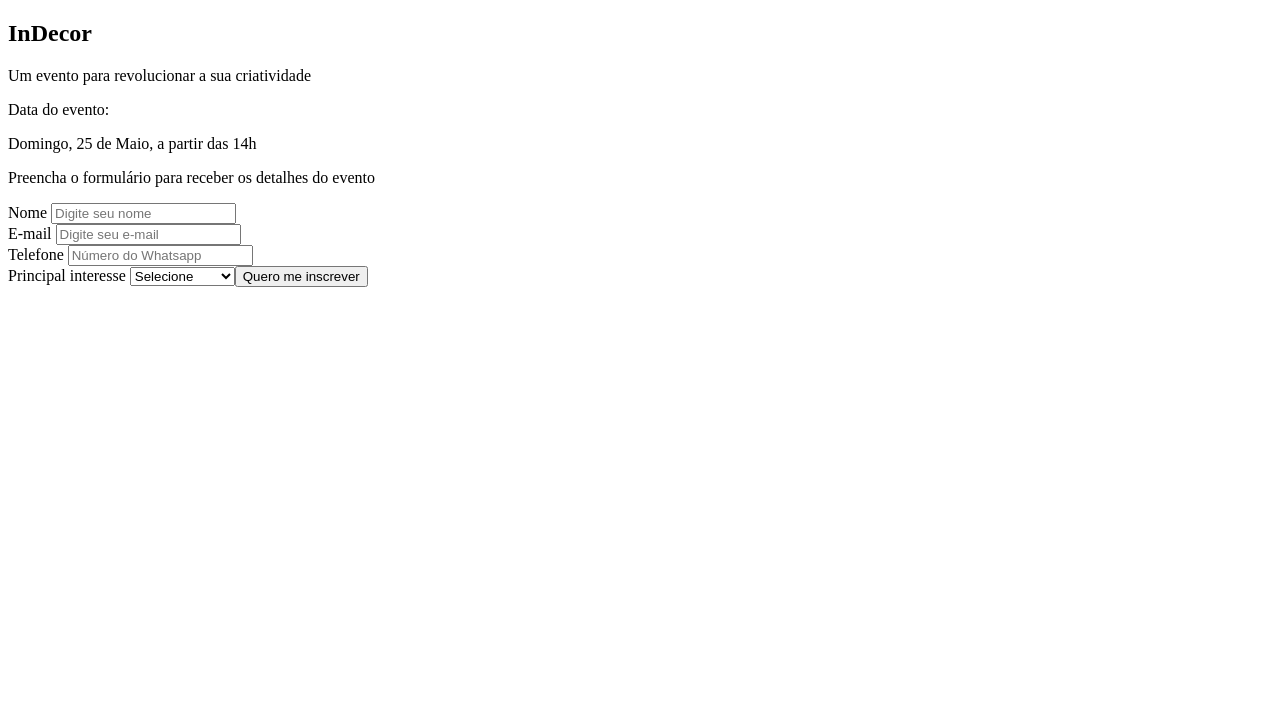
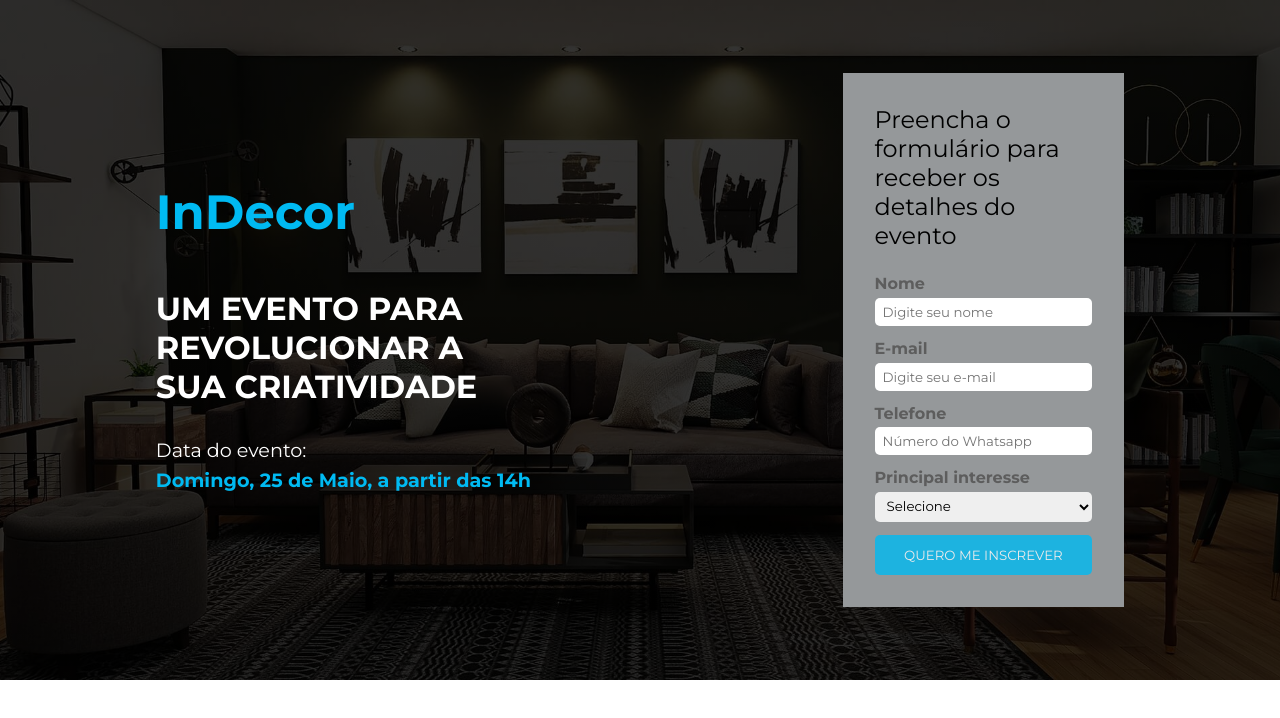
Before and after one commit to Moniquecarvalho/landing_page_indecor, a plain HTML site: page index.html in a window 1280 px wide. Drawn offline with nearby package versions, Linux system fonts and the light colour scheme.

Commit message:
Criando o CSS do Header

```diff
--- a/css/style.css
+++ b/css/style.css
@@ -1,5 +1,100 @@
-h1 {
-  color: blue;
+:root {
+  --primary: #00baf2;
+  --secondary: #95989a;
+  --text-color: #fff;
+  --text-secondary: #000;
+  --text-tertiary: #5d5d5d;
+}
+
+* {
+  margin: 0;
+  padding: 0;
+  box-sizing: border-box;
+  font-family: "Montserrat", sans-serif;
+}
+
+#event-description {
+  background: linear-gradient(rgba(0, 0, 0, 0.8),
+      rgba(0, 0, 0, 0.8)),
+    url("../img/hrz-5.jpg") no-repeat center center/cover;
+  height: 85vh;
+  display: flex;
+  justify-content: space-around;
+  align-items: center;
+  color: var(--text-color);
+}
+
+#disclainer h2,
+#disclainer .event-date {
+  color: var(--primary);
+}
+
+#disclainer h2 {
+  font-size: 3em;
+  margin-bottom: 1em;
+}
+
+#disclainer .about-event {
   font-size: 2em;
-  font-family: "Montserrat";
+  text-transform: uppercase;
+  max-width: 350px;
+  font-weight: bold;
+  margin-bottom: 1em;
 }
+
+#disclainer p {
+  font-size: 1.2em;
+  margin-bottom: .3em;
+}
+
+#disclainer .event-date {
+  font-weight: bold;
+}
+
+#subscription-form {
+  background-color: var(--secondary);
+  padding: 2em;
+  max-width: 22%;
+}
+
+#subscription-form p {
+  font-size: 1.5em;
+  margin-bottom: 1em;
+  color: var(--text-secondary);
+}
+
+.form-group {
+  display: flex;
+  flex-direction: column;
+  margin-bottom: .8em;
+}
+
+.form-group label {
+  font-weight: bold;
+  margin-bottom: .3em;
+  color: var(--text-tertiary);
+}
+
+.form-group input,
+.form-group select {
+  padding: 6px 8px;
+  border: none;
+  border-radius: 5px;
+  outline: none;
+}
+
+.btn {
+  background-color: var(--primary);
+  color: var(--text-color);
+  text-transform: uppercase;
+  width: 100%;
+  border: none;
+  padding: 12px;
+  cursor: pointer;
+  opacity: .8;
+  border-radius: 5px;
+}
+
+.btn:hover {
+  opacity: 1;
+}
```
Also changed, not shown: index.html (+1 -0 lines).
